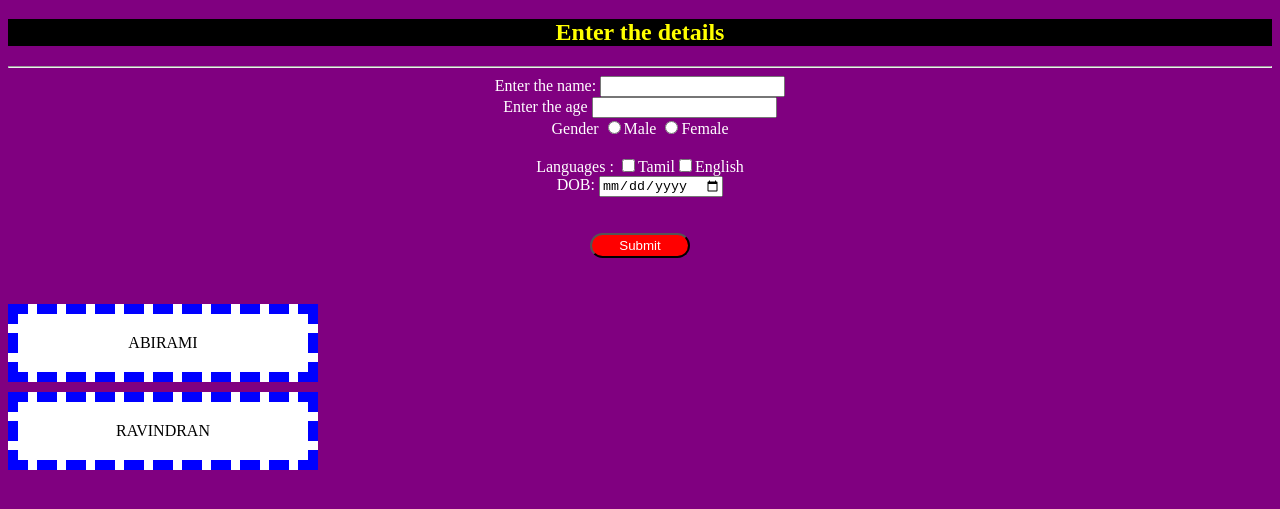
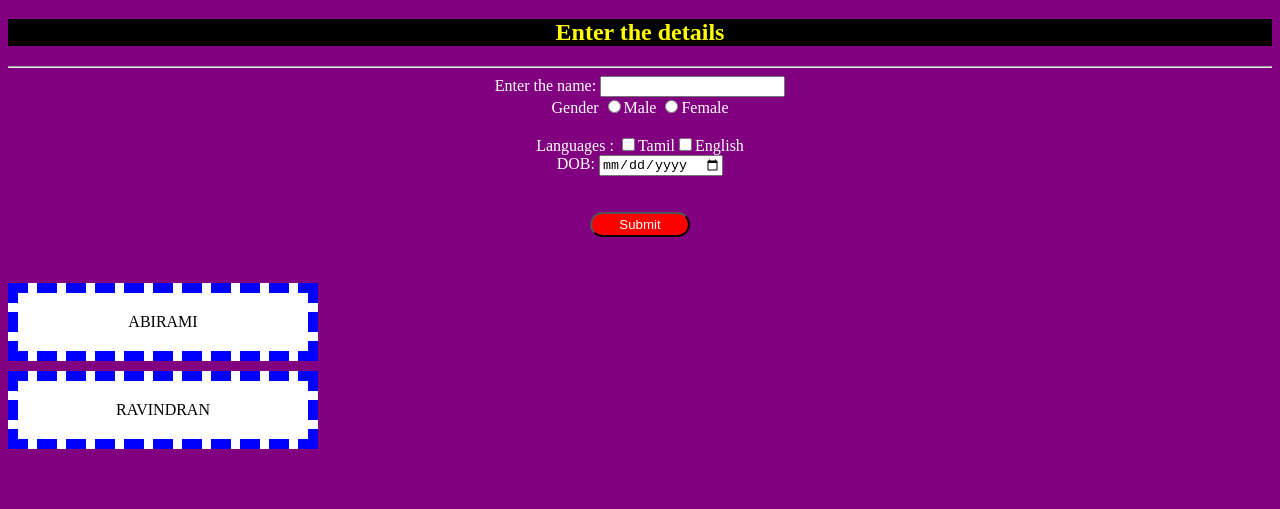
Before and after one commit to im-abirami/Forms, a plain HTML site: page index.html in a window 1280 px wide. Shown: the part 61-570 px from the top of the page. Drawn offline with Linux system fonts and the light colour scheme.

Commit message:
second commit

```diff
--- a/index.html
+++ b/index.html
@@ -12,7 +12,6 @@
   <h2>Enter the details</h2>
   <hr>
   Enter the name: <input type="textbox"><br>
-  Enter the age <input type="number"><br>
   Gender <input type="radio" name="group">Male
   <input type="radio" name-="group">Female <br><br>
   Languages : <input type="checkbox">Tamil<input type="checkbox">English<br>
```
